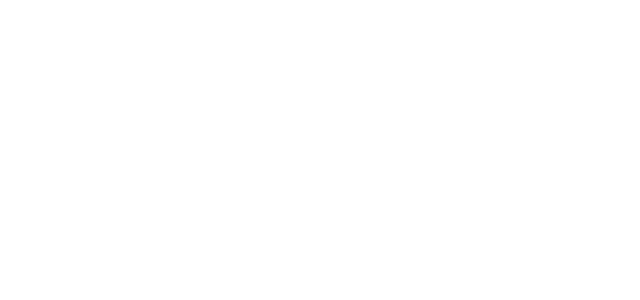
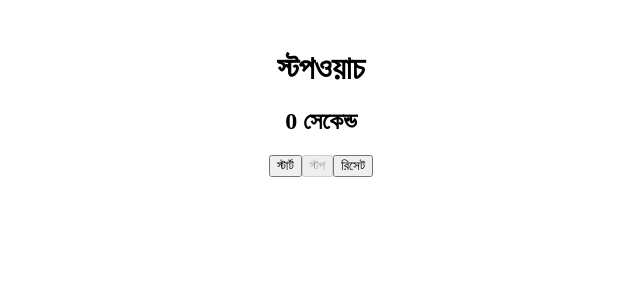
Before and after one commit to habibur-rahman-swe/react-demo-1, a React (Vite) app: page / in a window 1280 px wide. Shown: the top 300 px of the page, without its empty margins (319-959 px from the left). Built offline with nearby package versions, Linux system fonts and the light colour scheme.

Commit message:
03:52:00

```diff
--- a/src/App.jsx
+++ b/src/App.jsx
@@ -1,7 +1,11 @@
+import PreviousValueTracker from "./components/PreviousValueTracker";
+import SimpleFocus from "./components/SimpleFocus";
+import Stopwatch from "./components/Stopwatch";
+
 const App = () => {
   return (
     <div>
-
+      <Stopwatch/>
     </div>
   );
 }
--- /dev/null
+++ b/src/components/PreviousValueTracker.jsx
@@ -0,0 +1,22 @@
+import React, { useEffect, useRef, useState } from 'react'
+
+const PreviousValueTracker = () => {
+  const [count, setCount] = useState(0);
+  const prevCountRef = useRef();
+
+  useEffect(() => {
+    prevCountRef.current = count;
+  }, [count]);
+
+  const prevCount = prevCountRef.current;
+
+  return (
+    <div>
+      <h2>Current count: {count}</h2>
+      <h3>Previous count: {prevCount ?? 'First time'}</h3>
+      <button onClick={() => setCount(count + 1)}>+</button>
+    </div>
+  )
+}
+
+export default PreviousValueTracker
--- /dev/null
+++ b/src/components/SimpleFocus.jsx
@@ -0,0 +1,19 @@
+import React, { useRef } from 'react'
+
+const SimpleFocus = () => {
+  const inputRef = useRef(null);
+
+  const handleClick = () => {
+    inputRef.current.focus();
+    inputRef.current.value = '';
+  };
+
+  return (
+    <div>
+      <input ref={inputRef} type="text" placeholder='Focus me' />
+      <button onClick={handleClick}>Focus and clear</button>
+    </div>
+  )
+}
+
+export default SimpleFocus
--- /dev/null
+++ b/src/components/Stopwatch.jsx
@@ -0,0 +1,42 @@
+import React, { useRef, useState } from 'react'
+
+const Stopwatch = () => {
+  const [time, setTime] = useState(0);
+  const intervalRef = useRef(null);
+  const [isRunning, setIsRunning] = useState(false);
+
+  const startTimer = () => {
+    if(isRunning) return;
+
+    setIsRunning(true);
+
+    intervalRef.current = setInterval(() => {
+      setTime(prevTime => prevTime + 1);
+    }, 1000)
+  }
+
+  const stopTimer = () => {
+    if (!isRunning) return;
+
+    clearInterval(intervalRef.current);
+    setIsRunning(false);
+  }
+
+  const resetTimer = () => {
+    stopTimer();       // চলমান interval বন্ধ করো
+    setTime(0);       // সময় শূন্য করো
+    setIsRunning(false);
+  };
+
+   return (
+    <div style={{ textAlign: 'center', marginTop: '50px' }}>
+      <h1>স্টপওয়াচ</h1>
+      <h2>{time} সেকেন্ড</h2>
+      <button onClick={startTimer} disabled={isRunning}>স্টার্ট</button>
+      <button onClick={stopTimer} disabled={!isRunning}>স্টপ</button>
+      <button onClick={resetTimer}>রিসেট</button>
+    </div>
+  );
+}
+
+export default Stopwatch
```
